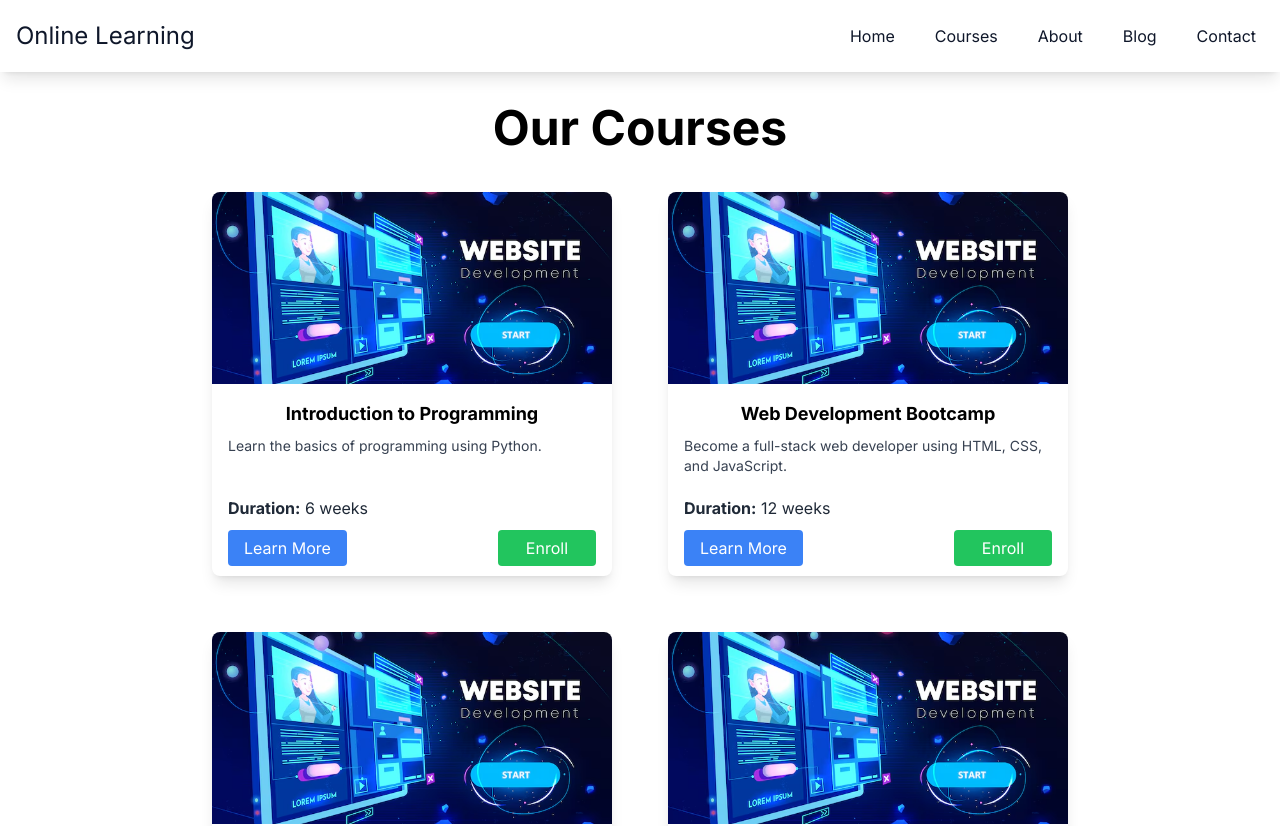
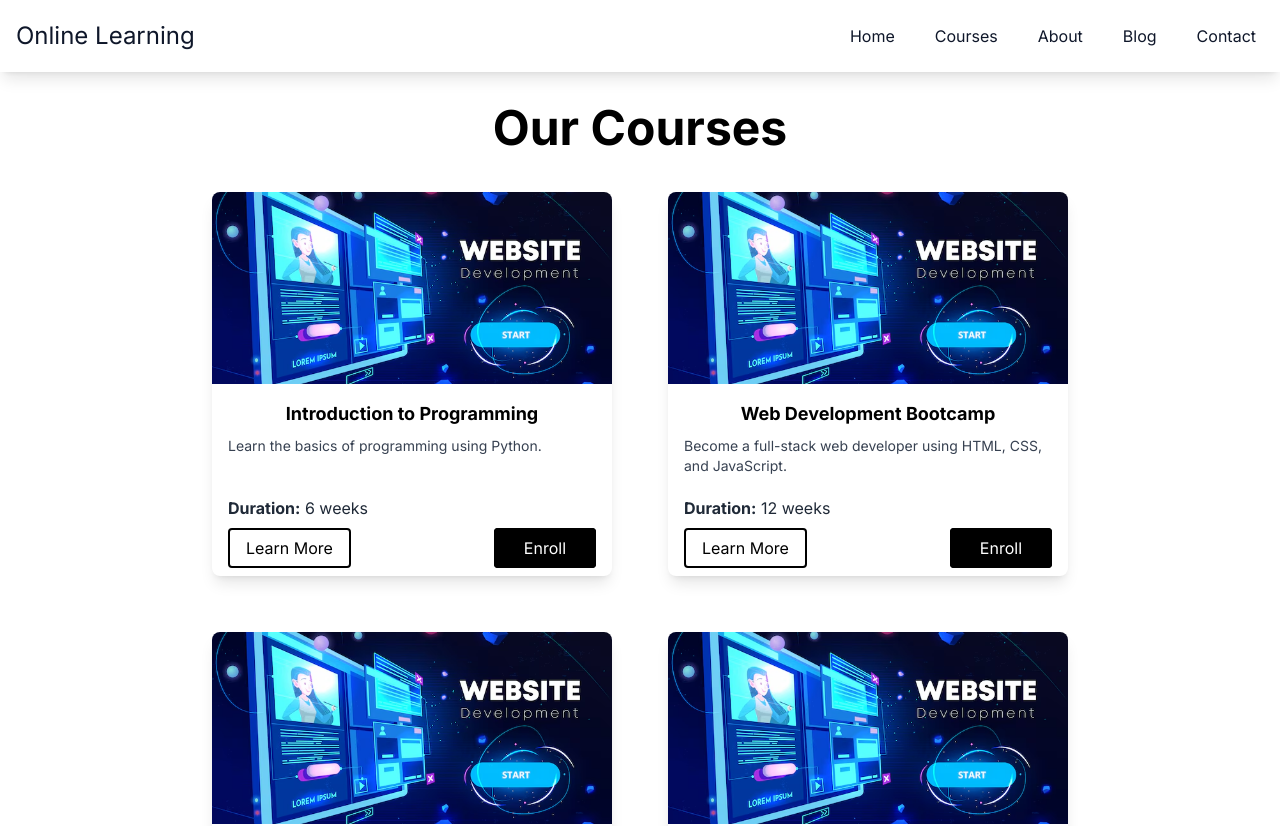
Before and after one commit to Ashmit-Ag/code_genz, a Next.js app: page /course in a window 1280 px wide. Shown: the top 826 px of the page. Built offline with nearby package versions, Linux system fonts and the light colour scheme.

Commit message:
Changed some styling

```diff
--- a/components/CourseCard.tsx
+++ b/components/CourseCard.tsx
@@ -29,12 +29,12 @@ const CourseCard: React.FC<CourseCardProps> = ({ course }) => {
           </p>
           <div className="flex xsm:flex-row flex-col items-center xsm:justify-between mb-0 gap-5">
             <Link href={`/course/${course.id}`} passHref>
-              <span className="bg-blue-500 text-white py-2 px-4  rounded hover:bg-blue-600 transition duration-300">
+              <span className="bg-white text-black py-2 px-4  rounded border-black border-2 hover:bg-black hover:text-white transition duration-300">
                 Learn More
               </span>
             </Link>
             <Link href={`/course/${course.id}/enroll`} passHref>
-              <span className="bg-green-500 text-white py-2 px-7  rounded hover:bg-green-600 transition duration-300">
+              <span className="bg-black text-white py-2 px-7  rounded border-black border-2 hover:bg-gray-800 transition duration-300">
                 Enroll
               </span>
             </Link>
```
